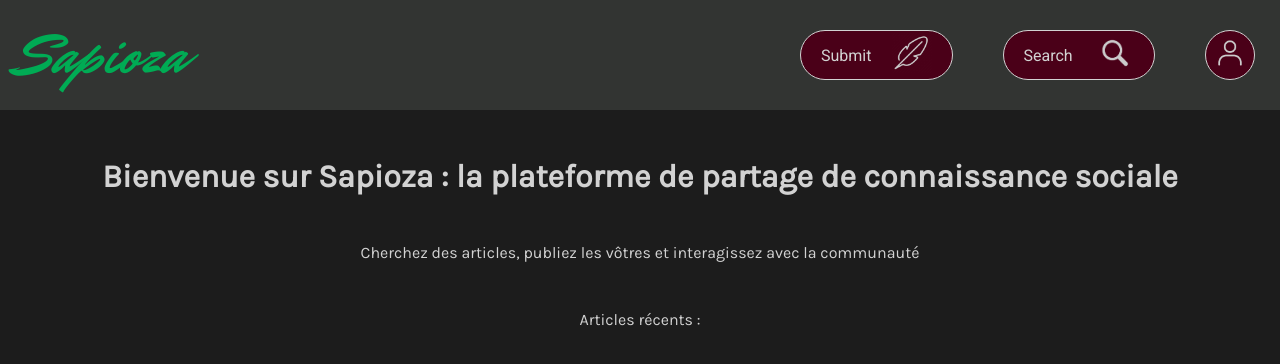
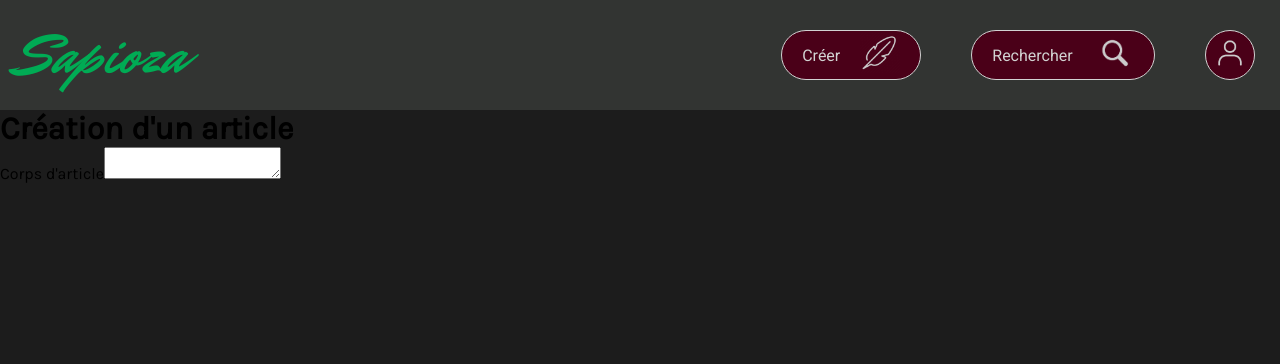
Before and after one commit to DanKleczew/Sapioza_Interface, an Angular app: page /create in a window 1280 px wide. Shown: the top 364 px of the page. Built offline with nearby package versions, Linux system fonts and the light colour scheme; no server answers.

Commit message:
Stash merge

```diff
--- a/src/app/Configs/app.routes.ts
+++ b/src/app/Configs/app.routes.ts
@@ -19,6 +19,9 @@ export const routes: Routes = [
   { path: 'profile', component: UserProfileComponent},
   { path: 'submit', component: PaperEditorComponent},
   { path: 'submit/:paperId', component: PaperEditorComponent},
+  { path: 'profile/:userId', component: UserProfileComponent},
+  { path: 'create', component: PaperEditorComponent},
+  { path: 'update/:paperId', component: PaperEditorComponent},
   { path: '', redirectTo: '/accueil', pathMatch: 'full'},
   { path: '**', component: AccueilComponent },
 ];
--- a/src/app/Services/paper-query.service.ts
+++ b/src/app/Services/paper-query.service.ts
@@ -16,20 +16,20 @@ export class PaperQueryService {
     return this.http.get<PaperMetaData>('/papers/' + paperId);
     };
 
-  // public postNewPaper(){
-  //   this.http.post('/papers/submit', {"metaData": {
-  //       "title": "Sapioza: Une nouvelle plateforme de publication extatique",
-  //       "authorId": 203,
-  //       "field": "COMPUTER_SCIENCE",
-  //       "publishedIn": "The great Sapioza journal",
-  //       "keywords": "Arbre, Banane, Chat",
-  //       "abstract_": "Un très très bel abstract de saison. Un peu plus long pour tester le retour à la ligne qui marche bien entendu n'est ce pas Téodora ?",
-  //       "DOI": "https://sapioza.com/doi/10.1000/182"
-  //       },
-  //       "body": "Ceci est un corps d'article un peu long, mais pas trop non plus. En fait, c'est juste un test pour voir si ça marche. Ceci est un corps d'article un peu long, mais pas trop non plus. En fait, c'est juste un test pour voir si ça marche."
-  //   }).subscribe(response => {console.log(response)})
-  //   console.log("envoyé");
-  // }
+  public postNewPaper(){
+     this.http.post('/papers/submit', {"metaData": {
+         "title": "Test Article Title",
+         "authorId": 202,
+         "field": "ART",
+         "publishedIn": "Test Journal",
+         "keywords": "Test keywords",
+         "abstract_": "Test Abstract",
+         "DOI": "https://test.com/doi/10.1000/182"
+         },
+         "body": "Test body Test body Test body Test body Test body Test body Test body Test bodyTest bodyTest body Test bodyTest bodyTest body Test body Test body"
+     }).subscribe(response => {console.log(response)})
+     console.log("envoyé");
+   }
 
   public queryRecent(limit: number) : Observable<number[]> {
     const params = new HttpParams().set('limit', limit).set('DescDate', true);
--- a/src/app/main/header/header.component.html
+++ b/src/app/main/header/header.component.html
@@ -3,8 +3,8 @@
         <a routerLink="/accueil">Sapioza</a>
     </div>
     <nav class="navigation">
-        <app-rich-button [link]="'/submit'" [icon]="'/feather.png'">Submit</app-rich-button>
-        <app-rich-button [link]="'/search'" [icon]="'/magnifying.png'">Search</app-rich-button>
+        <app-rich-button [link]="'/create'" [icon]="'/feather.png'">Créer</app-rich-button>
+        <app-rich-button [link]="'/search'" [icon]="'/magnifying.png'">Rechercher</app-rich-button>
         <app-icon-button [link]="'/profile'" [icon]="'/person.png'"></app-icon-button>
     </nav>
 </div>
--- a/src/app/main/paper-editor/paper-editor.component.html
+++ b/src/app/main/paper-editor/paper-editor.component.html
@@ -1 +1,23 @@
-<p>paper-editor works!</p>
+<div class="fullscreen-container">
+  <div class="editor-title">
+    @if (this.paperId !== null) {
+      <h1>Modification d'un article</h1>
+    } @else {
+      <h1>Création d'un article</h1>
+    }
+  </div>
+  <div class="metadata-container">
+    <div class="inner-container">
+
+    </div>
+    <div class="inner-container">
+
+    </div>
+  </div>
+  <div class="body-container">
+    <label for="corps">Corps d'article</label>
+    <textarea id="corps">
+
+    </textarea>
+  </div>
+</div>
--- a/src/app/main/paper-editor/paper-editor.component.ts
+++ b/src/app/main/paper-editor/paper-editor.component.ts
@@ -1,4 +1,6 @@
 import { Component } from '@angular/core';
+import {ActivatedRoute} from "@angular/router";
+import {PaperQueryService} from "../../Services/paper-query.service";
 
 @Component({
   selector: 'app-paper-editor',
@@ -8,5 +10,19 @@ import { Component } from '@angular/core';
   styleUrl: './paper-editor.component.scss'
 })
 export class PaperEditorComponent {
+  paperId: number|null = null;
 
+  constructor(private route: ActivatedRoute, private paperQueryService : PaperQueryService) {
+  }
+
+  ngOnInit(){
+    let param = this.route.snapshot.paramMap.get('paperId');
+    if (param !== null ){
+      this.paperId = Number(param);
+    }
+  }
+
+  submitExamplePaper() {
+    this.paperQueryService.postNewPaper();
+  }
 }
```
Also changed, not shown: src/app/Services/paper-output-service.service.ts (added, +9 -0 lines), 1 other file (tests, documents, lock files or other folders).
